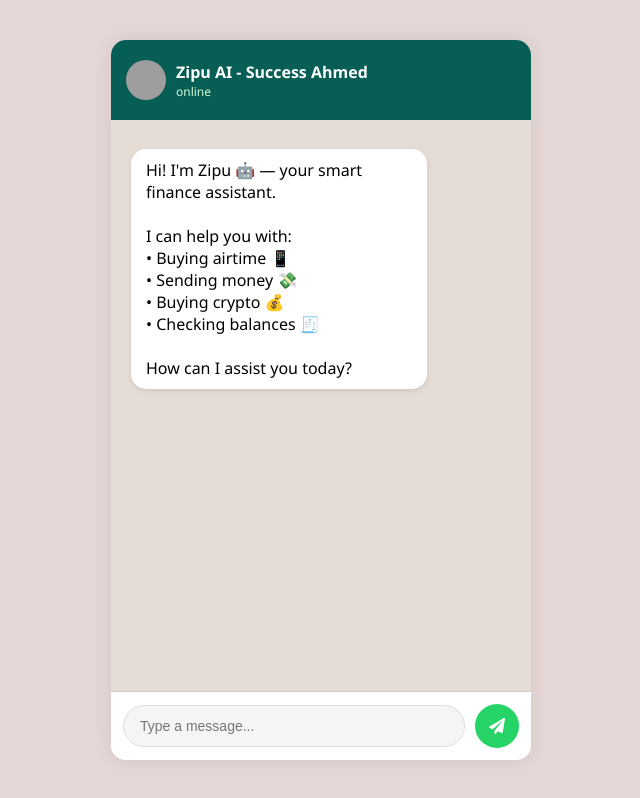
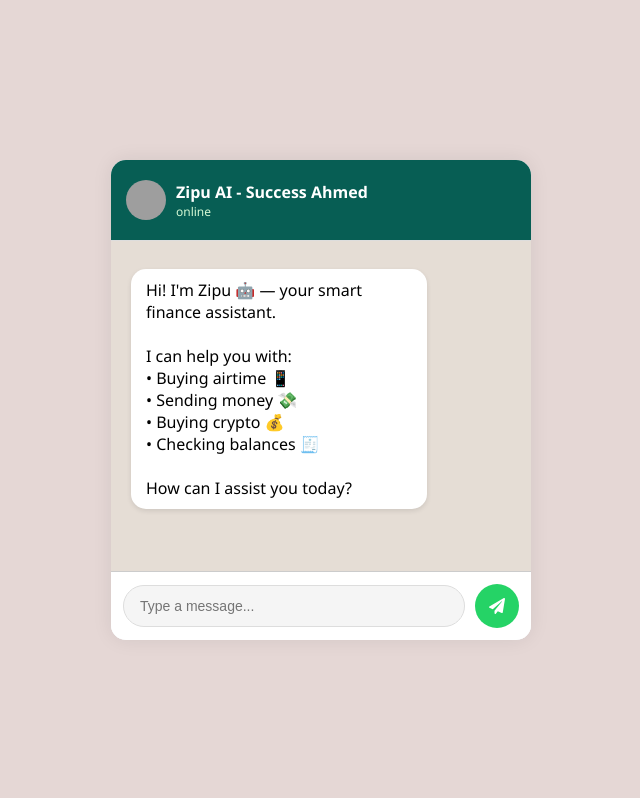
Before and after one commit to suchael/zipu-chatbot-qualifier, a React (Vite) app: page / in a window 1280 px wide. Shown: the top 798 px of the page, without its empty margins (319-959 px from the left). Built offline with nearby package versions, Linux system fonts and the light colour scheme; grey boxes are pictures that could not be loaded.

Commit message:
worked on app css...

```diff
--- a/src/App.css
+++ b/src/App.css
@@ -12,7 +12,7 @@
 .chat-box {
   width: 100%;
   max-width: 420px;
-  height: 90vh;
+  height: 60vh;
   background-color: #fff;
   box-shadow: 0 0 20px rgba(0, 0, 0, 0.08);
   border-radius: 15px;
```
